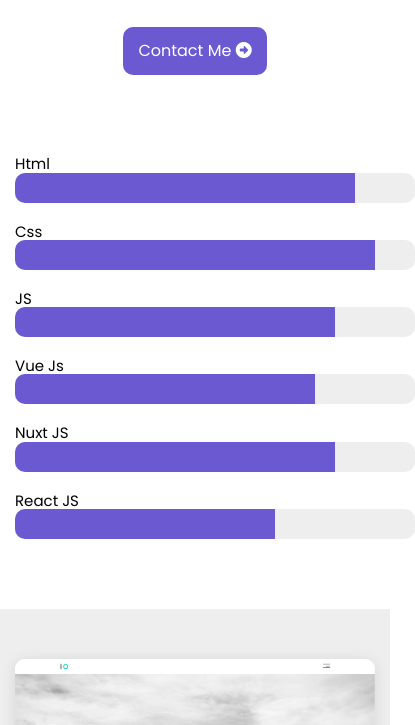
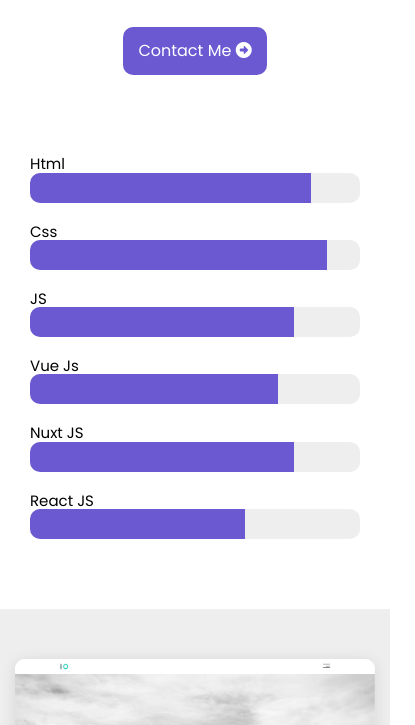
Before and after one commit to EngHikmat/Portfolio, a plain HTML site: page index.html in a window 390 px wide. Shown: the part 605-1330 px from the top of the page, 415 px wide, since content can reach past the window. Drawn offline with Linux system fonts and the light colour scheme.

Commit message:
Fix Responsive

```diff
--- a/css/main.css
+++ b/css/main.css
@@ -65,8 +65,9 @@ a {
   text-transform: uppercase;
   width: fit-content;
   font-weight: normal;
-  color: var(--main-color);
+  color: #333;
   position: relative;
+  z-index: 5;
 }
 .main-title::before {
   content: "";
@@ -76,7 +77,7 @@ a {
   top: 0px;
   right: 0;
   border-radius: 20px;
-  background-color: var(--secondary-color);
+  background-color: var(--main-color);
   transform: skewY(20deg) skewX(50deg);
   -webkit-transform: skewY(20deg) skewX(-50deg);
   -moz-transform: skewY(20deg) skewX(-50deg);
@@ -96,7 +97,7 @@ a {
   top: 0px;
   left: 0;
   border-radius: 20px;
-  background-color: var(--secondary-color);
+  background-color: var(--main-color);
   transform: skewY(-20deg) skewX(-50deg);
   -webkit-transform: skewY(-20deg) skewX(-50deg);
   -moz-transform: skewY(-20deg) skewX(-50deg);
@@ -471,19 +472,27 @@ a {
   padding-bottom: var(--section-padding);
 }
 .skills .container {
-  display: grid;
-  grid-template-columns: repeat(auto-fill, minmax(400px, 1fr));
-  gap: 40px;
-  justify-content: space-between;
+  /*display: grid;
+  grid-template-columns: repeat(auto-fill, minmax(360px, 1fr));
+  gap: 40px;**/
+  display: flex;
+  flex-wrap: wrap;
+
+
+
 }
-@media (max-width: 991px) {
+@media (max-width: 771px) {
   .skills .container {
-    gap: 0;
+    flex-direction: column;
   }
 }
-
+.skills .container .column{
+  flex: 1;
+  margin: 0 15px;
+}
 .skills .container .column .prog-holder {
   margin-bottom: 20px;
+
 }
 
 .skills .container .column .prog-holder h4 {
```
